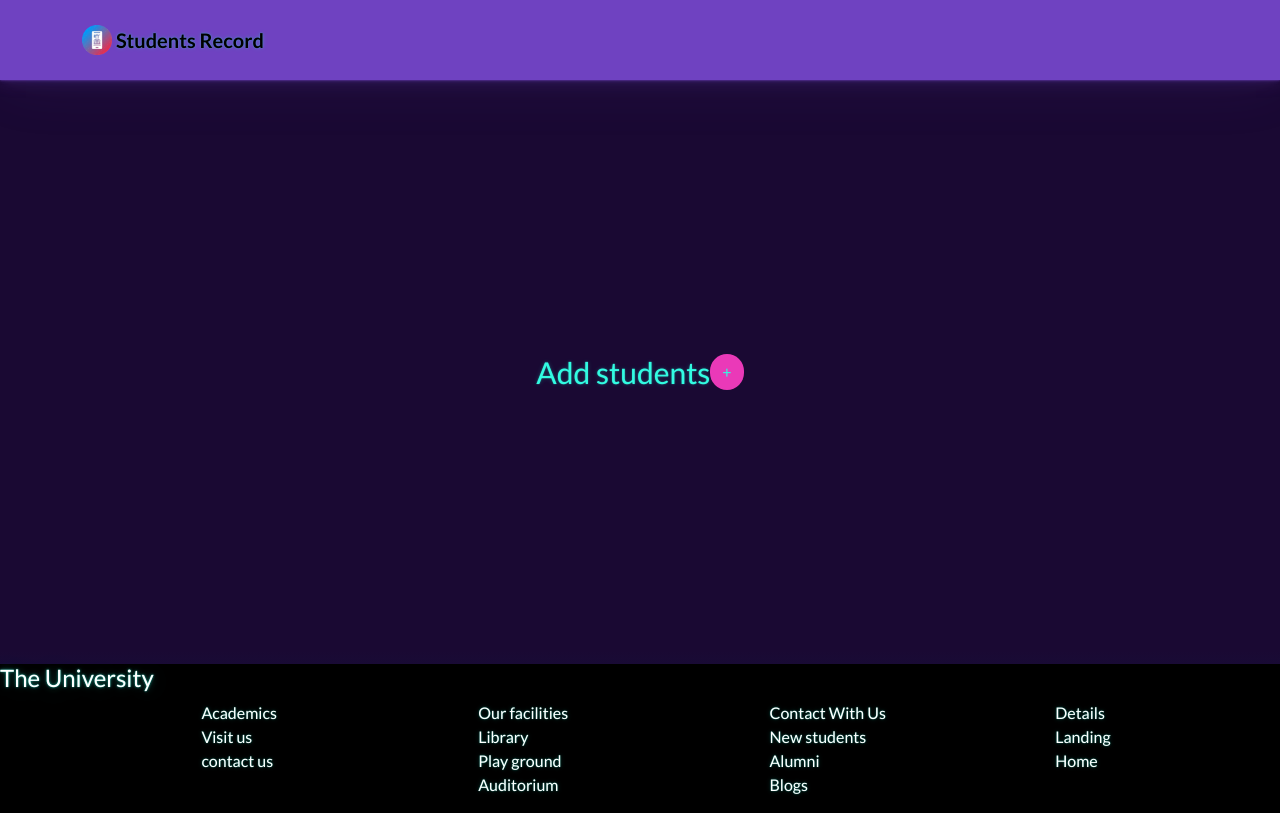
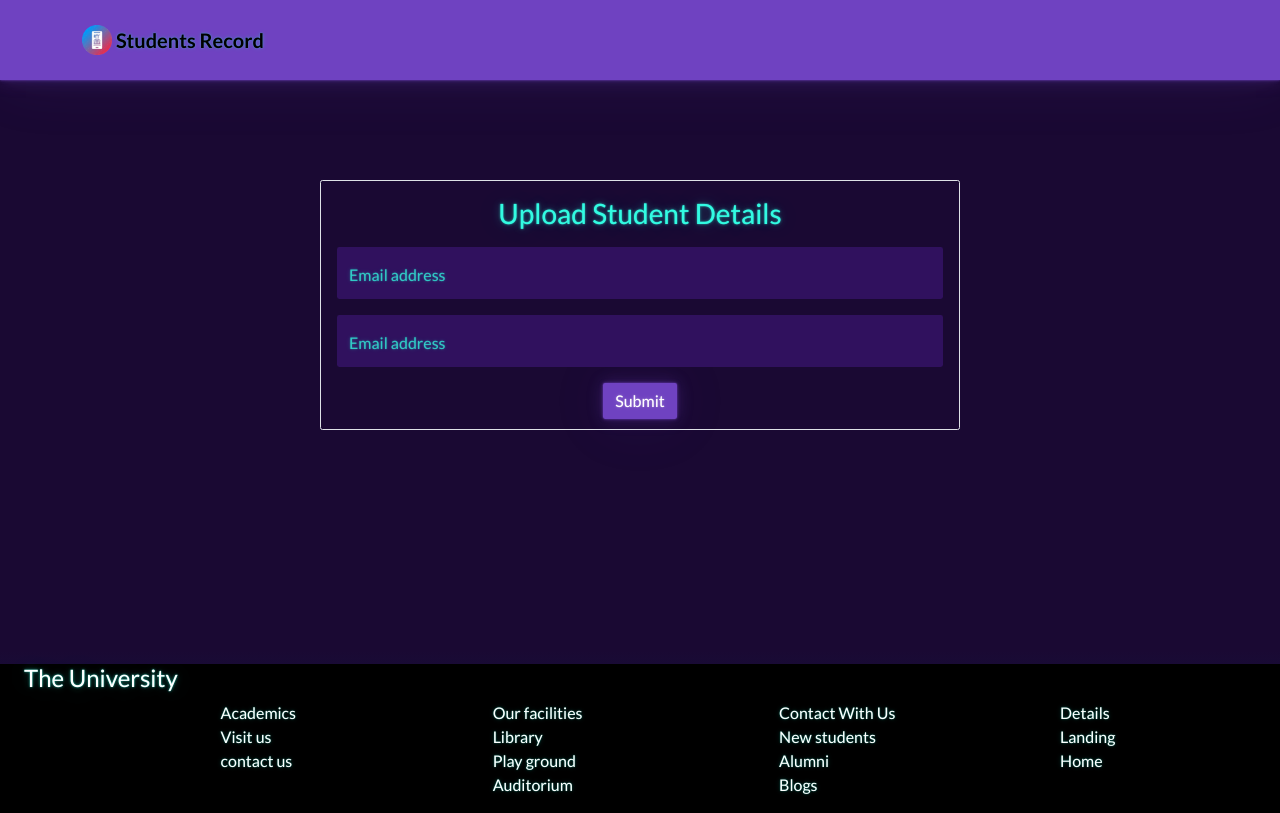
Before and after one commit to Sreejith0098/Students-Recod-Management, a React (Vite) app: page /home in a window 1280 px wide. Built offline with nearby package versions, Linux system fonts and the light colour scheme.

Commit message:
footer and studentform modified

```diff
--- a/src/Components/Footer.jsx
+++ b/src/Components/Footer.jsx
@@ -6,8 +6,8 @@ const Footer = () => {
   return (
     <>
       <div
-        style={{ backgroundColor: "black", color: "white" }}
-        className="conatiner-fluid   "
+        style={{ backgroundColor: "black", color: "white", marginTop:'-100px' }}
+        className="conatiner-fluid  ps-4 "
       >
         <h4>The University</h4>
 
--- a/src/Components/StudentForm.jsx
+++ b/src/Components/StudentForm.jsx
@@ -1,19 +1,31 @@
 import React from "react";
-import Button from "react-bootstrap/Button";
-import Modal from "react-bootstrap/Modal";
+import { Button } from "react-bootstrap";
+import FloatingLabel from 'react-bootstrap/FloatingLabel';
+import Form from 'react-bootstrap/Form';
+
 const StudentForm = () => {
+
+
+
   return (
     <>
-      <div
-        style={{
-          display: "flex",
-          justifyContent: "center",
-          alignItems: "center",
-          height: "73vh",
-        }}
+    <div style={{height:'250px',marginTop:'100px'}} className="container w-50 border border-1 rounded p-3 "  >
+      <h3 className="pb-2">Upload Student Details</h3>
+    <FloatingLabel
+        controlId="floatingInput"
+        label="Email address"
+        className="mb-3"
       >
-        <span style={{ fontSize: "30px" }}>Add students</span>{" "}
-        <button className="btn rounded-5 bg-secondary"> &#43;</button>
+        <Form.Control type="email" placeholder="name@example.com" />
+      </FloatingLabel>
+      <FloatingLabel
+        controlId="floatingInput"
+        label="Email address"
+        className="mb-3"
+      >
+        <Form.Control type="email" placeholder="name@example.com" />
+      </FloatingLabel>
+      <button  className="btn border btn-primary">Submit</button>
       </div>
     </>
   );
```
